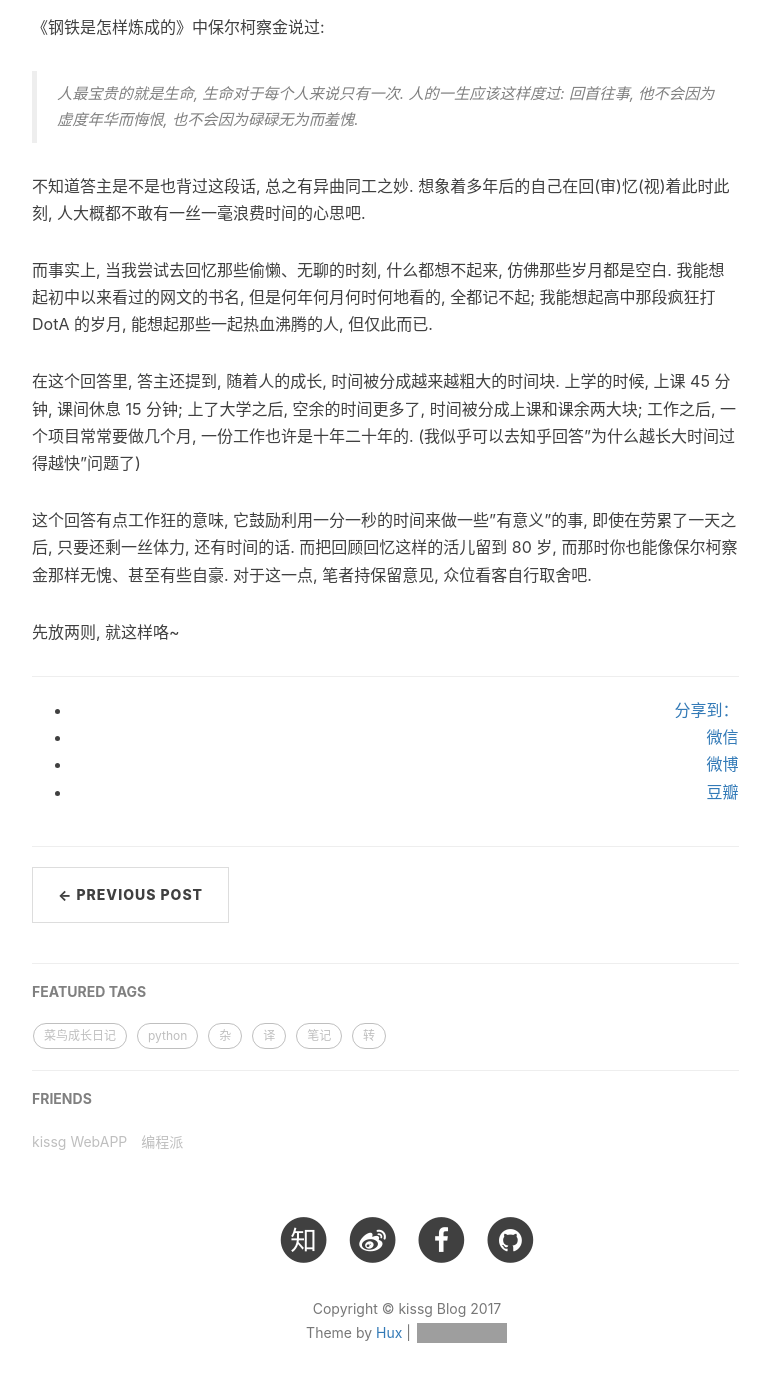
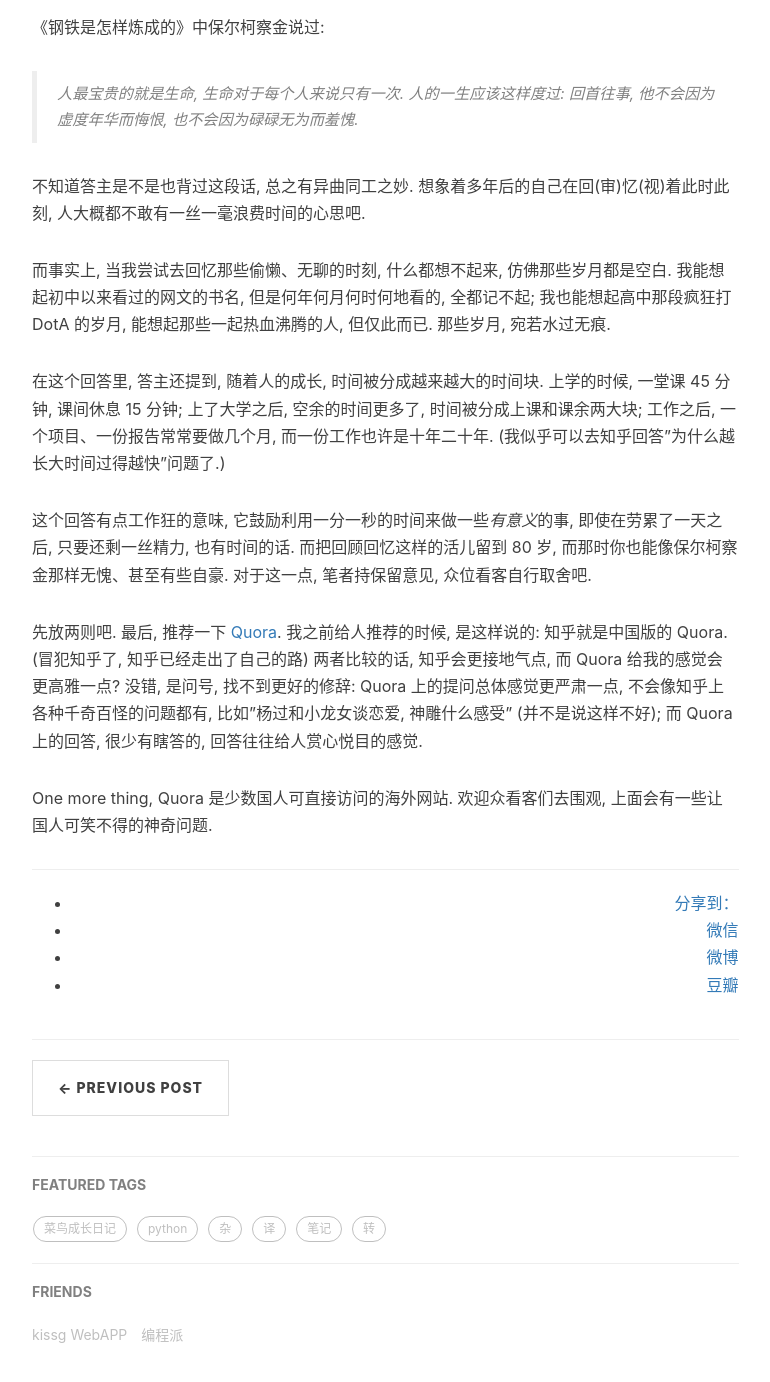
Before and after one commit to iamkissg/iamkissg.github.io, a Jekyll site: the page built from _posts/2017-07-16-learn-from-quora-1.markdown, in a window 1280 px wide and 1400 px high, scrolled down 2045 px. Shown: the top 1382 px of the window, without its empty margins (233-1003 px from the left). Built offline with Jekyll 4.4.1, drawn with Linux system fonts in a browser that asks for light colours; nearby versions of some CDN libraries; comment, search, counter and statistics services are not loaded; some of the changed text lies outside the part shown; grey boxes are pictures that could not be loaded.

Commit message:
add quora recommend

```diff
--- a/_posts/2017-07-16-learn-from-quora-1.markdown
+++ b/_posts/2017-07-16-learn-from-quora-1.markdown
@@ -42,7 +42,7 @@ tags:
 
 ## 二、你学到的最聪明的生活技巧是什么?
 
-链接在这里: [What is most clever life hack you've learned?](https://www.quora.com/What-is-the-most-clever-life-hack-youve-learned/answer/Erick-Diaz-16?srid=uiHgX)【20.7k】
+同样地, 链接在这里: [What is most clever life hack you've learned?](https://www.quora.com/What-is-the-most-clever-life-hack-youve-learned/answer/Erick-Diaz-16?srid=uiHgX)【20.7k】
 
 答主开门见山地答道:
 
@@ -58,10 +58,12 @@ tags:
 
 不知道答主是不是也背过这段话, 总之有异曲同工之妙. 想象着多年后的自己在回(审)忆(视)着此时此刻, 人大概都不敢有一丝一毫浪费时间的心思吧.
 
-而事实上, 当我尝试去回忆那些偷懒、无聊的时刻, 什么都想不起来, 仿佛那些岁月都是空白. 我能想起初中以来看过的网文的书名, 但是何年何月何时何地看的, 全都记不起; 我能想起高中那段疯狂打 DotA 的岁月, 能想起那些一起热血沸腾的人, 但仅此而已.
+而事实上, 当我尝试去回忆那些偷懒、无聊的时刻, 什么都想不起来, 仿佛那些岁月都是空白. 我能想起初中以来看过的网文的书名, 但是何年何月何时何地看的, 全都记不起; 我也能想起高中那段疯狂打 DotA 的岁月, 能想起那些一起热血沸腾的人, 但仅此而已. 那些岁月, 宛若水过无痕.
 
-在这个回答里, 答主还提到, 随着人的成长, 时间被分成越来越粗大的时间块. 上学的时候, 上课 45 分钟, 课间休息 15 分钟; 上了大学之后, 空余的时间更多了, 时间被分成上课和课余两大块; 工作之后, 一个项目常常要做几个月, 一份工作也许是十年二十年的. (我似乎可以去知乎回答"为什么越长大时间过得越快"问题了)
+在这个回答里, 答主还提到, 随着人的成长, 时间被分成越来越大的时间块. 上学的时候, 一堂课 45 分钟, 课间休息 15 分钟; 上了大学之后, 空余的时间更多了, 时间被分成上课和课余两大块; 工作之后, 一个项目、一份报告常常要做几个月, 而一份工作也许是十年二十年. (我似乎可以去知乎回答"为什么越长大时间过得越快"问题了.)
 
-这个回答有点工作狂的意味, 它鼓励利用一分一秒的时间来做一些"有意义"的事, 即使在劳累了一天之后, 只要还剩一丝体力, 还有时间的话. 而把回顾回忆这样的活儿留到 80 岁, 而那时你也能像保尔柯察金那样无愧、甚至有些自豪. 对于这一点, 笔者持保留意见, 众位看客自行取舍吧.
+这个回答有点工作狂的意味, 它鼓励利用一分一秒的时间来做一些*有意义*的事, 即使在劳累了一天之后, 只要还剩一丝精力, 也有时间的话. 而把回顾回忆这样的活儿留到 80 岁, 而那时你也能像保尔柯察金那样无愧、甚至有些自豪. 对于这一点, 笔者持保留意见, 众位看客自行取舍吧.
 
-先放两则, 就这样咯~
+先放两则吧. 最后, 推荐一下 [Quora](https://www.quora.com/). 我之前给人推荐的时候, 是这样说的: 知乎就是中国版的 Quora. (冒犯知乎了, 知乎已经走出了自己的路) 两者比较的话, 知乎会更接地气点, 而 Quora 给我的感觉会更高雅一点? 没错, 是问号, 找不到更好的修辞: Quora 上的提问总体感觉更严肃一点, 不会像知乎上各种千奇百怪的问题都有, 比如"杨过和小龙女谈恋爱, 神雕什么感受" (并不是说这样不好); 而 Quora 上的回答, 很少有瞎答的, 回答往往给人赏心悦目的感觉.
+
+One more thing, Quora 是少数国人可直接访问的海外网站. 欢迎众看客们去围观, 上面会有一些让国人可笑不得的神奇问题.
```
Also changed, not shown: other parts of _posts/2017-07-16-learn-from-quora-1.markdown (+2 -2 lines).
